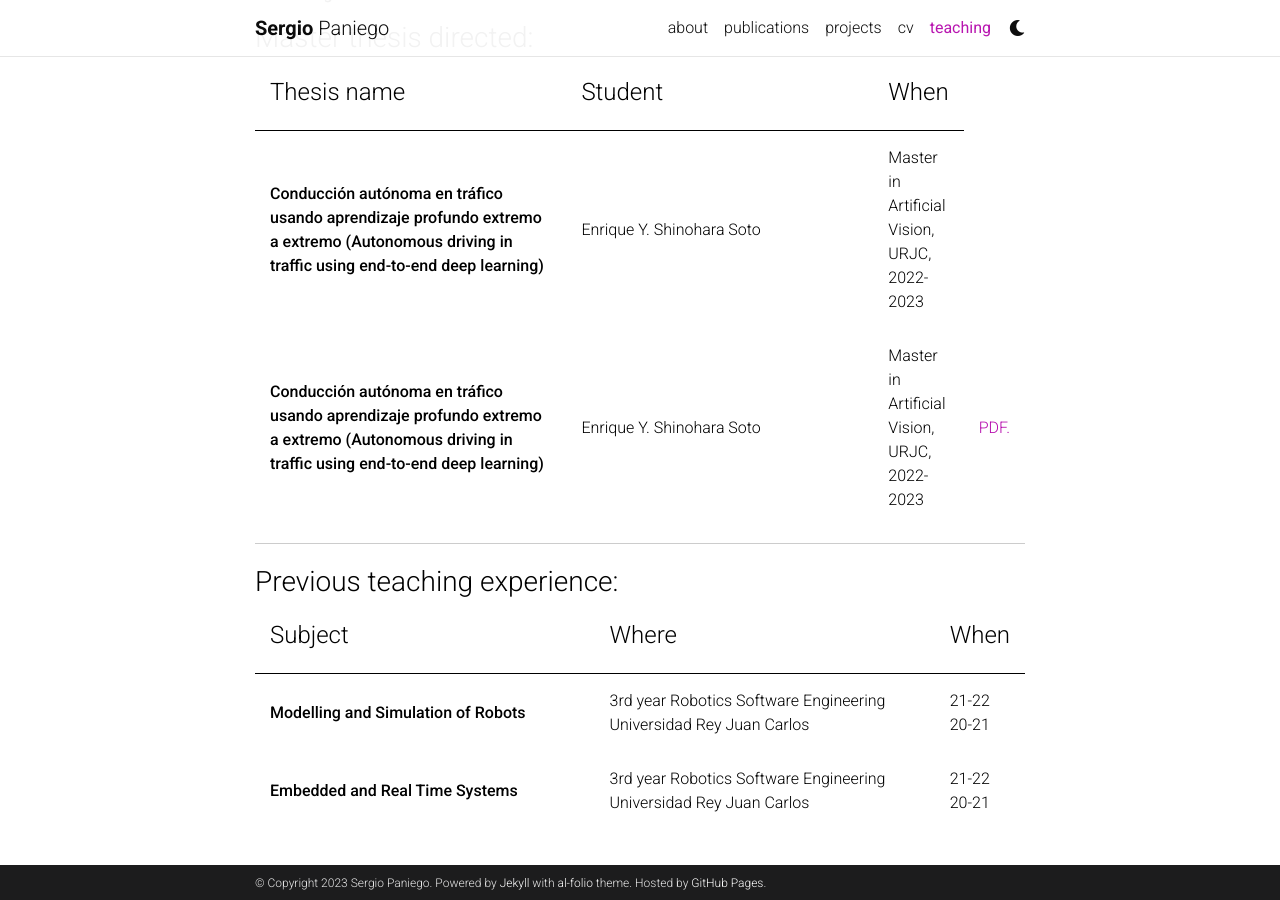
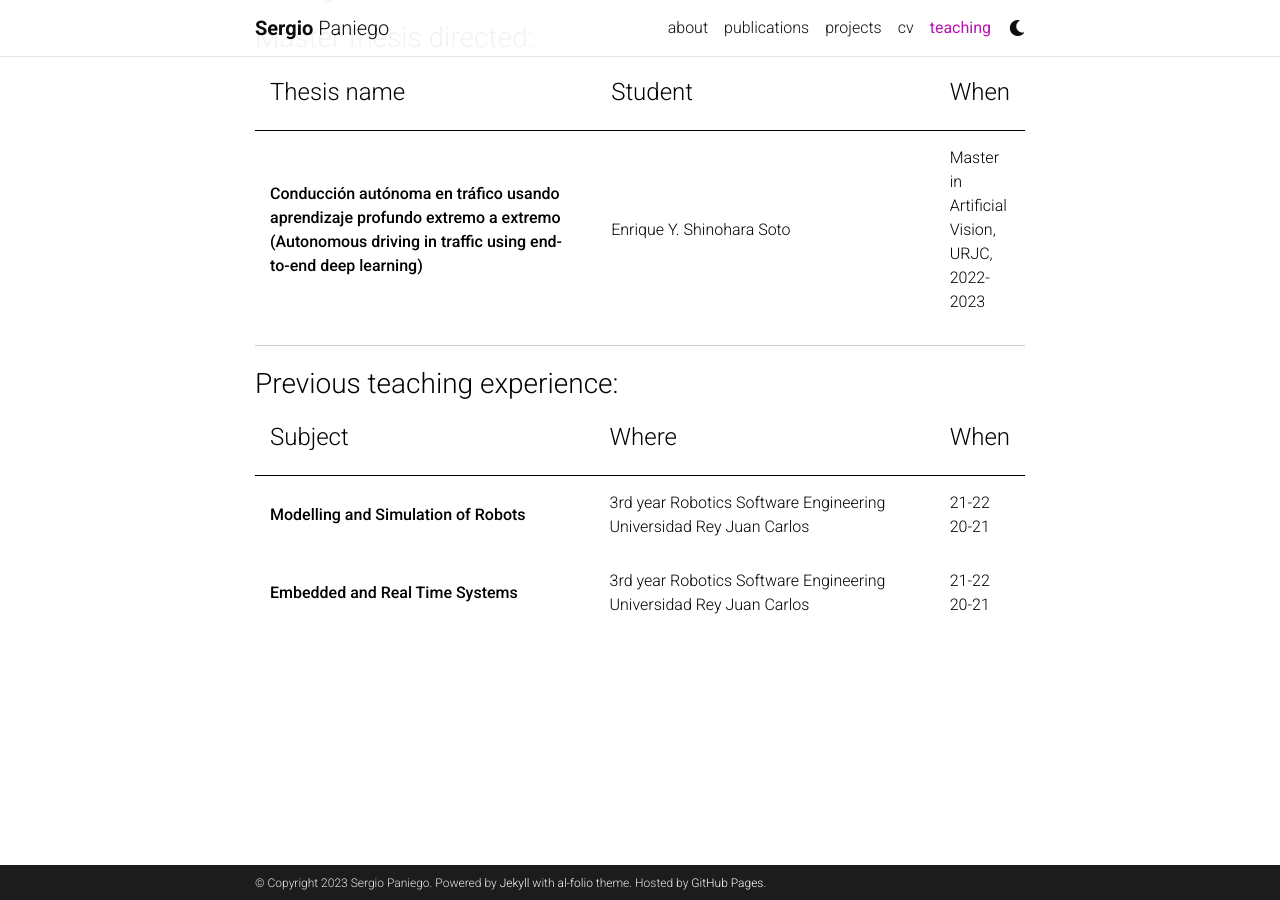
Before and after one commit to sergiopaniego/sergiopaniego.github.io, a Jekyll site: the page built from _pages/teaching.md, in a window 1280 px wide and 900 px high, scrolled down 1010 px. Built offline with Jekyll 4.4.1, drawn with Linux system fonts in a browser that asks for light colours; comment, search, counter and statistics services are not loaded; a style sheet for code colours, icons or effects is not loaded.

Commit message:
Remove compressed and link to GSYC webpage

```diff
--- a/_pages/teaching.md
+++ b/_pages/teaching.md
@@ -129,17 +129,9 @@ hr {
     </thead>
     <tbody>
         <tr>
-            <td markdown="span">[**Conducción autónoma en tráfico usando aprendizaje profundo extremo a extremo (Autonomous driving in traffic using end-to-end deep learning)**](/assets/pdf/tfm-deeplearning-autonomous_driving-enrique_shinohara-2023.pdf)</td>
+            <td markdown="span">[**Conducción autónoma en tráfico usando aprendizaje profundo extremo a extremo (Autonomous driving in traffic using end-to-end deep learning)**](https://gsyc.urjc.es/jmplaza/students/tfm-deeplearning-autonomous_driving-enrique_shinohara-2023.pdf)</td>
             <td markdown="span">Enrique Y. Shinohara Soto</td>
             <td markdown="span">Master in Artificial Vision, URJC, 2022-2023</td>
-        </tr>
-        <tr>
-            <td markdown="span">[**Conducción autónoma en tráfico usando aprendizaje profundo extremo a extremo (Autonomous driving in traffic using end-to-end deep learning)**](/assets/pdf/tfm-deeplearning-autonomous_driving-enrique_shinohara-2023_compressed.pdf)</td>
-            <td markdown="span">Enrique Y. Shinohara Soto</td>
-            <td markdown="span">Master in Artificial Vision, URJC, 2022-2023</td>
-            <td markdown="span">
-                        <a href="https://github.com/sergiopaniego/sergiopaniego.github.io/raw/master/assets/pdf/tfm-deeplearning-autonomous_driving-enrique_shinohara-2023.pdf" target="_blank">PDF.</a>
-            </td>
         </tr>
     </tbody>
 </table>
```
Also changed, not shown: 4 other files.
